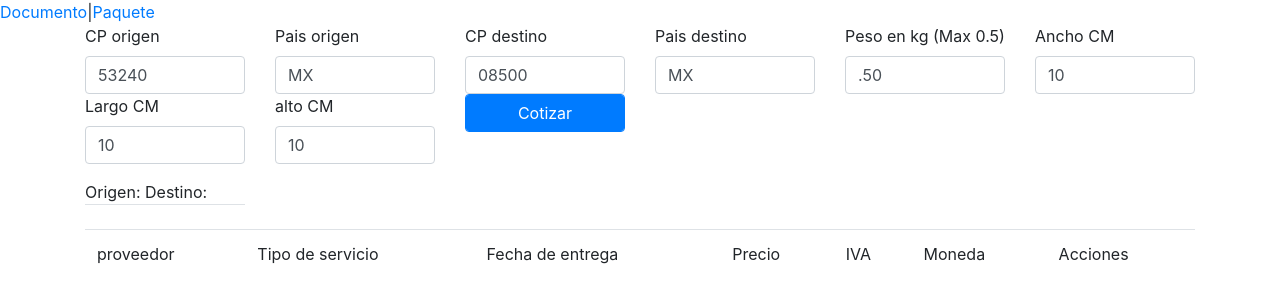
After one commit to beto-farias/envios_360, a Yii app: the page made by views/site/indexPaquete.php in a window 1280 px wide. The commit adds this page. Shown: the top 303 px of the page. Run offline with PHP 8.4 and a stand-in for Yii, Linux system fonts and the light colour scheme; the template is opened without the code that fills it, so the values that code supplies are empty; some libraries are stand-ins or nearby versions.

Commit message:
Se agrega el Soporte para paquetes

```diff
--- a/_360Utils/Cotizacion.php
+++ b/_360Utils/Cotizacion.php
@@ -10,5 +10,6 @@ class Cotizacion{
     var $deliveryDate;
     var $currency;
     var $data;
+    var $servicePacking;
 
 }
--- /dev/null
+++ b/views/site/indexPaquete.php
@@ -0,0 +1,177 @@
+<?php
+use yii\helpers\Url;
+
+
+?>
+
+
+
+<a href="<?=Url::base('')?>/site/index">Documento</a>|<a href="<?=Url::base('')?>/site/index-paquete">Paquete</a>
+<form method="POST" class="form-group">
+<div class="container">
+
+        <div class="row">
+                <input id="form-token" type="hidden" name="
+use yii\helpers\Url;
+
+use yii\helpers\Url;
+<?=Yii::$app->request->csrfParam?>" value="<?=Yii::$app->request->csrfToken?>"/>
+
+                <div class=" col-md-2">
+                    <label for="cp_origen">CP origen</label>
+                    <input class="form-control" id="cp_origen" name="cp_origen" value="53240">
+                </div>
+                <div class=" col-md-2">
+                    <label for="pais_origen">Pais origen</label>
+                    <input class="form-control" id="pais_origen" name="pais_origen" value="MX">
+                </div>
+                <div class=" col-md-2">
+                    <label for="cp_origen">CP destino</label>
+                    <input class="form-control" id="cp_destino" name="cp_destino" value="08500">
+                </div>
+                <div class=" col-md-2">
+                    <label for="cp_origen">Pais destino</label>
+                    <input class="form-control" id="pais_destino" name="pais_destino" value="MX">
+                </div>
+                <div class=" col-md-2">
+                    <label for="peso">Peso en kg (Max 0.5)</label>
+                    <input class="form-control" id="peso" name="peso" value=".50">
+                </div>
+
+                <div class=" col-md-2">
+                    <label for="ancho">Ancho CM</label>
+                    <input class="form-control" id="ancho" name="ancho" value="10">
+                </div>
+
+                <div class=" col-md-2">
+                    <label for="largo">Largo CM</label>
+                    <input class="form-control" id="largo" name="largo" value="10">
+                </div>
+
+                <div class=" col-md-2">
+                    <label for="alto">alto CM</label>
+                    <input class="form-control" id="alto" name="alto" value="10">
+                </div>
+
+                <div class=" col-md-2">
+                    <input class="form-control btn btn-primary" type="button" id="button" value="Cotizar">
+                </div>
+        </div>
+
+</div>
+</form>
+
+
+<div class="container">
+    <div class="row">
+        <div class="col-md-12">
+            Origen: <span id="txt_cp_origen"></span>
+            Destino: <span id="txt_cp_destino"></span>
+        </div>
+    </div>
+</div>
+
+<div class="container">
+    <div class="row">
+        <div class="col-md-12">
+            <table id="content" class="table">
+                <th>
+                    <tr>
+                        <td>proveedor</td>
+                        <td>Tipo de servicio</td>
+                        <td>Fecha de entrega</td>
+                        <td>Precio</td>
+                        <td>IVA</td>
+                        <td>Moneda</td>
+                        <td>Acciones</td>
+
+                    </tr>
+                </th>
+                <tbody>
+                </tbody>
+            </table>
+        </div>
+    </div>
+</div>
+
+<script>
+    $("#button").click(function(){
+
+var url = "http://localhost/2018/envios_360/web/services/request-cotizacion-paquete";
+
+
+        var cpOrigen    = $("#cp_origen").val();
+        var cpDestino   = $("#cp_destino").val();
+        var paisOrigen  = $("#pais_origen").val();
+        var paisDestino = $("#pais_destino").val();
+        var peso        = $("#peso").val();
+        var ancho        = $("#ancho").val();
+        var largo        = $("#largo").val();
+        var alto        = $("#alto").val();
+
+        $("#txt_cp_origen").html(cpOrigen + " " + paisOrigen);
+        $("#txt_cp_destino").html(cpDestino + " " + paisDestino);
+
+        createRequestObject = {
+            "cp_origen":cpOrigen,
+            "pais_origen":paisOrigen,
+            "cp_destino":cpDestino,
+            "pais_destino":paisDestino,
+            "peso_kilogramos":peso,
+            "ancho_cm":ancho,
+            "alto_cm":alto,
+            "largo_cm":largo
+        };
+
+        $.ajax({
+            type: "POST",
+            beforeSend: function(request) {
+                request.setRequestHeader("api-key", "key");
+                request.setRequestHeader("api-secret", "secret");
+            },
+            url: url,
+            data:  JSON.stringify(createRequestObject),
+            dataType: "json",
+            processData: false,
+            contentType: 'application/json' ,
+            success: function(msg,status,xhr) {
+                console.log("success: " + msg);
+
+                for(i=0; i < msg.length; i++){
+                    cotizacion = msg[i];
+                    console.log(i);
+                    console.log(cotizacion);
+                    row = "<tr>";
+                    row += "<td>" + cotizacion['provider'] + "</td>";
+                    row += "<td>" + cotizacion['serviceType'] + " - " + cotizacion['servicePacking'] + "</td>";
+                    row += "<td>" + cotizacion['deliveryDate'] + "</td>";
+                    row += "<td>" + cotizacion['price'] + "</td>";
+                    row += "<td>" + cotizacion['tax'] + "</td>";
+                    row += "<td>" + cotizacion['currency'] + "</td>";
+                    row += "<td><a  href='<?=Url::base()?>/site/purchase-paquete?carrier=" + cotizacion['provider'] +
+                            "&service_type=" + cotizacion['serviceType'] +
+                            "&cpOrigen=" + cpOrigen +
+                            "&paisOrigen=" + paisOrigen +
+                            "&cpDestino=" + cpDestino +
+                            "&paisDestino=" + paisDestino +
+                            "&peso=" + peso +
+                            "&alto=" + alto +
+                            "&ancho=" + ancho +
+                            "&largo=" + largo +
+                            "'>Comprar</a></td>";
+                    row += "</tr>";
+                    console.log(row);
+                    $("#content").append(row);
+                }
+            },
+            error: function(msg){
+                alert(msg);
+            }
+            });
+
+
+
+
+
+});
+</script>
--- a/views/site/purchase.php
+++ b/views/site/purchase.php
@@ -17,6 +17,7 @@ use yii\widgets\ActiveForm;
                 <?= $form->field($model, 'txt_servicio') ?>
                 <?= $form->field($model, 'txt_tipo_servicio') ?>
                 <?= $form->field($model, 'txt_tipo_empaque') ?>
+                <?= $form->field($model, 'txt_peso') ?>
                 <?= $form->field($model, 'txt_origen_cp') ?>
                 <?= $form->field($model, 'txt_origen_pais') ?>
                 <?= $form->field($model, 'txt_origen_ciudad') ?>
--- a/views/site/purchaseSuccess.php
+++ b/views/site/purchaseSuccess.php
@@ -1,4 +1,8 @@
 <?php
+
+use yii\helpers\Url;
+
+
 
 ?>
 
@@ -9,4 +13,4 @@
 <strong>Tipo de servicio:</strong> <?=$model->txt_monto_pago?><br>
 <strong>Tipo de servicio:</strong> <?=$model->txt_monto_iva?><br>
 <strong>Tipo de moneda:</strong> <?=$model->txt_tipo_moneda?><br>
-<strong>Descargar etiqueta:</strong> <a href="site/download-label?uuid=<?=$model->uuid ?>">Aqui</a>
+<strong>Descargar etiqueta:</strong> <a href="<?=Url::base('')?>/site/download-label?uuid=<?=$model->uuid ?>" target="_blank">Aqui</a>
```
Also changed, not shown: _360Utils/FedexServices.php (+45 -15 lines), controllers/ServicesController.php (+85 -80 lines), controllers/SiteController.php (+64 -7 lines), models/WrkDatosCompras.php (+10 -2 lines), views/site/indexDocumento.php (renamed from views/site/index.php, +10 -4 lines), 1 other file.
